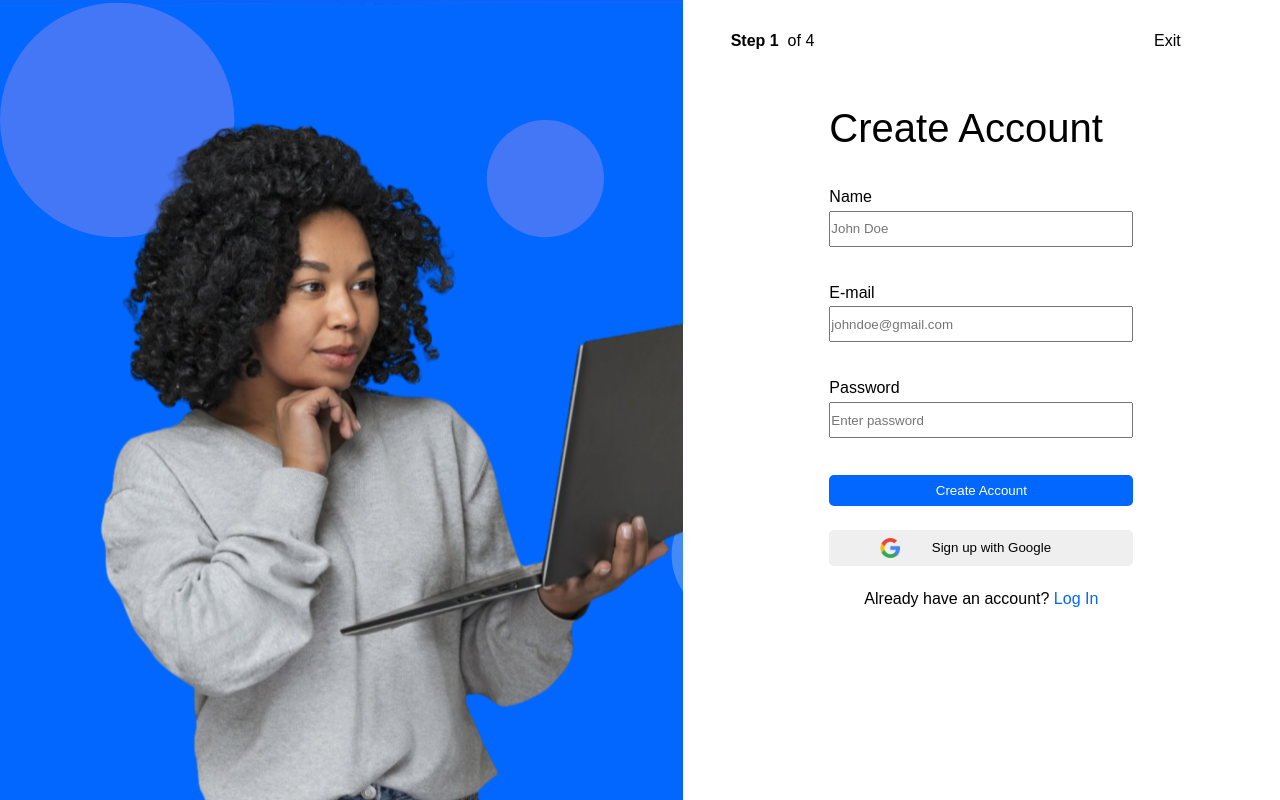
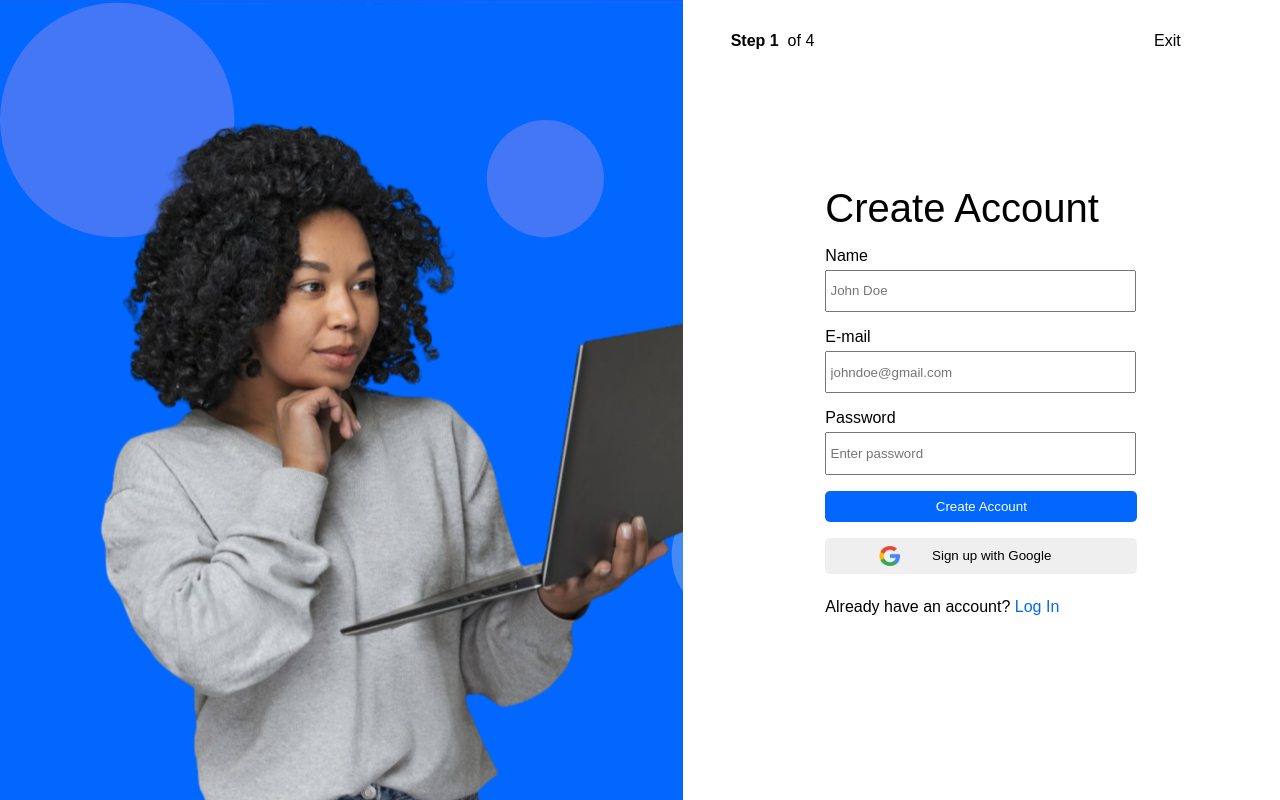
Before and after one commit to amt-daniel-adeabah/fc10component-architecture, a React (Vite) app: page / in a window 1280 px wide. Built offline with nearby package versions, Linux system fonts and the light colour scheme.

Commit message:
refactor: improve the ui of register screen

```diff
--- a/src/components/css/Register.scss
+++ b/src/components/css/Register.scss
@@ -27,6 +27,7 @@
     border: none;
     border-radius: 5px;
     cursor: pointer;
+    margin-top: 1rem;
   }
 
   a {
@@ -38,12 +39,15 @@
     display: flex;
     flex-direction: column;
     justify-content: space-between;
-    height: 50vh;
+    height: auto;
     padding: 1.5rem 0;
+    margin: 5rem 0rem;
 
     .input-element {
       display: flex;
       flex-direction: column;
+      margin-top: 1rem;
+
 
       label {
         padding-bottom: 0.3rem;
@@ -52,6 +56,7 @@
       input {
         height: 2rem;
         width: 300px;
+        padding: 0.2rem;
       }
     }
 
@@ -62,7 +67,7 @@
   }
 
   .sign-up {
-    width: 19rem;
+    width: 19.5rem;
     margin-bottom: 1.5rem;
     display: flex;
     align-items: center;
--- a/src/pages/Register.tsx
+++ b/src/pages/Register.tsx
@@ -88,7 +88,6 @@ const Register = () => {
                 <button type="submit" className="create-btn">
                   Create Account
                 </button>
-              </form>
               <button
                 className="sign-up"
                 onClick={() =>
@@ -111,6 +110,7 @@ const Register = () => {
               <div className="login">
                 Already have an account? <a href="#">Log In</a>
               </div>
+              </form>
             </div>
           </div>
         </div>
```
